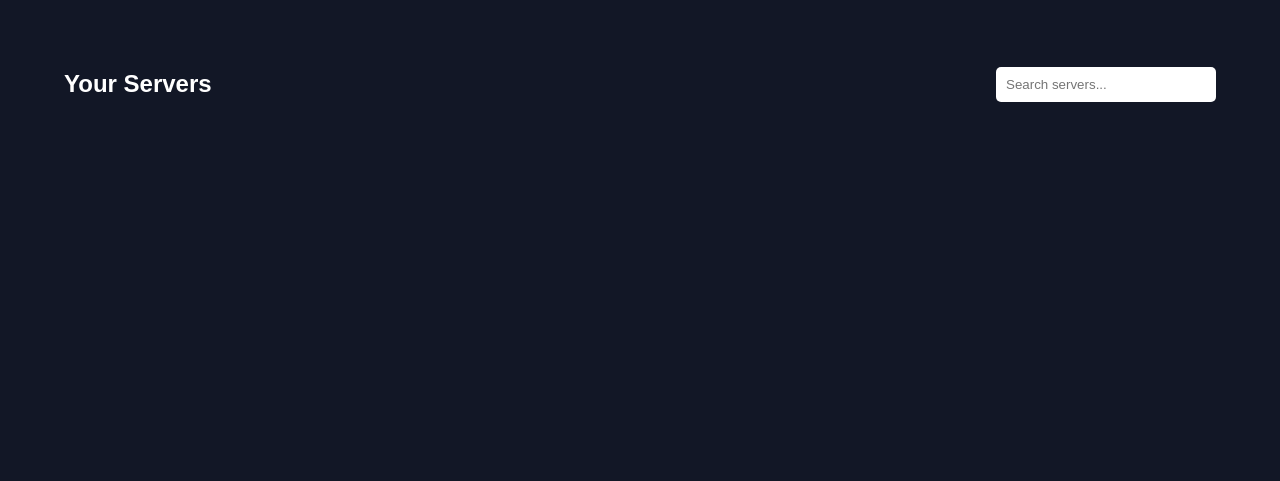
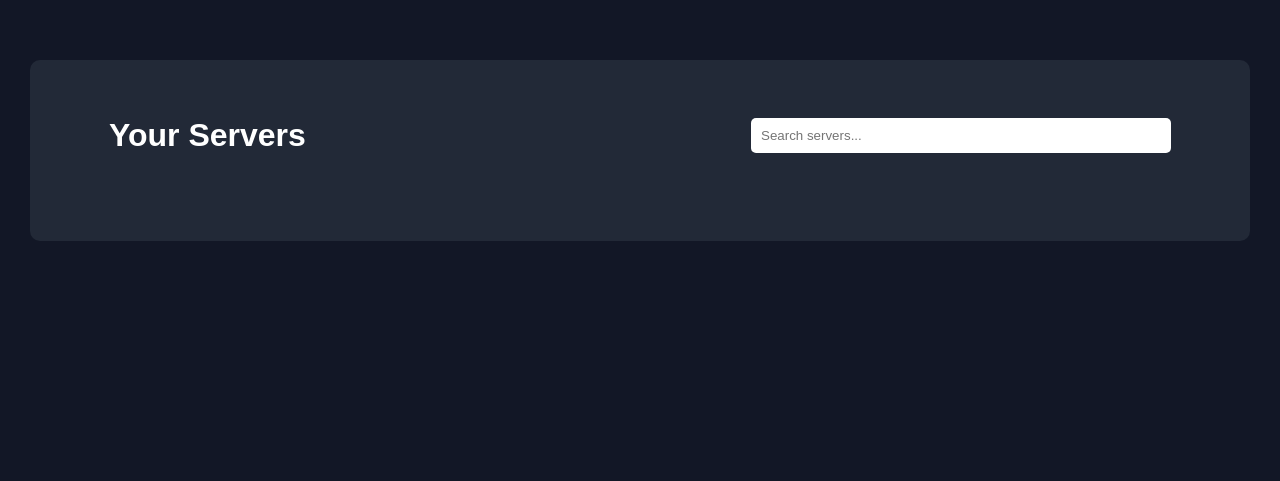
Before and after one commit to VexiDev/QuoteBot-Web, a Flask app: template templates/profile.html in a window 1280 px wide. Shown: the part 105-586 px from the top of the page. Run offline with Flask 3, Linux system fonts and the light colour scheme; the template is opened without the code that fills it, so the values that code supplies are empty.

Commit message:
fixed formatting, added background box, TODO: fade between server card columns

```diff
--- a/templates/profile.html
+++ b/templates/profile.html
@@ -8,23 +8,24 @@ Profile - QuoteBot
 {% endblock %}
 
 {% block content %}
+<div style="background: #222937; border-radius: 10px; padding: 20px; margin: 30px">
     <!-- Server List Header with Search Bar -->
-<div style="display: flex; justify-content: space-between; align-items: center; padding: 0 5%; margin-top: 20px;">
-    <h2 style="color: #fff;">Your Servers</h2>
-    <input type="text" id="server-search" placeholder="Search servers..." oninput="searchServers()" style="padding: 10px; border-radius: 5px; border: none; min-width: 200px;">
+    <div style="display: flex; justify-content: space-between; align-items: center; padding: 0 5%; margin-top: 10px;">
+        <h2 style="color: #fff; font-size: 32px; margin-left: 0">Your Servers</h2>
+        <input type="text" id="server-search" placeholder="Search servers..." oninput="searchServers()" style="padding: 10px; border-radius: 5px; border: none; min-width: 400px;">
     </div>
 
     <!-- Server List Section -->
-<div id="server-list" style="display: grid; grid-template-columns: repeat(auto-fill, minmax(200px, 1fr)); gap: 16px; align-items: start; justify-content: center; padding: 20px;">
+    <div id="server-list" style="display: grid; grid-template-columns: repeat(auto-fill, minmax(200px, 1fr)); gap: 16px; align-items: start; justify-content: center; padding: 20px; margin: 0 3.5%">
         {% for server_id, server in server_details.items() %}
-        <div class="server-card" style="background: #222937; border-radius: 10px; padding: 20px; color: #fff; display: flex; flex-direction: column; align-items: center; justify-content: center; height: 200px; text-align: center;">
+            <div class="server-card" style="background: #3A4151; border-radius: 10px; padding: 20px; color: #fff; display: flex; flex-direction: column; align-items: center; justify-content: center; height: 200px; text-align: center;">
                 <img src="{{ server.icon_url }}" alt="{{ server.name }}" style="width: 50px; height: 50px; border-radius: 50%; margin-bottom: 10px;">
                 <div class="server-name" style="max-width: 180px; overflow: hidden; text-overflow: ellipsis; white-space: nowrap; margin-bottom: 10px" title="{{ server.name }}">
                     {{ server.name }}
                 </div>
                 {% if server_id in quotebot_servers %}
                     <!-- Server is in QuoteBot server list -->
-                <div style="color: gold; font-size: 20px; margin-bottom: 5px;">{{ server.quotes }}</div>
+                    <div style="color: gold; font-size: 20px; margin-bottom: 5px; margin-top: 5px">{{ server.quotes }}</div>
                     <div style="font-weight: bold; margin-bottom: 10px;">Quotes</div>
                     <a href="{{ '/faq/add' if server.quotes == 0 else url_for('view_server', server_id=server_id) }}" style="background: #5865F2; color: #fff; border: none; border-radius: 5px; padding: 10px 20px; cursor: pointer; text-decoration: none; margin-top: 10px;">
                         {{ 'Add Quotes!' if server.quotes == 0 else 'View Server' }}
@@ -38,6 +39,7 @@ Profile - QuoteBot
                 {% endif %}
             </div>
         {% endfor %}
+    </div>
 </div>
 
 <!-- Add a loading message div -->
@@ -72,7 +74,7 @@ Profile - QuoteBot
 
     // Call the function immediately and then set an interval to check periodically
     checkCacheUpdateStatus();
-    var cacheCheckInterval = setInterval(checkCacheUpdateStatus, 2000); // Check every 2 seconds and store the interval ID
+    // var cacheCheckInterval = setInterval(checkCacheUpdateStatus, 2000); // Check every 2 seconds and store the interval ID
 </script>
 <script>
     function searchServers() {
```
Lines whose indentation alone changed are shown as unchanged.
